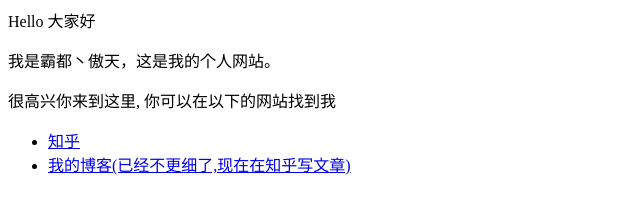
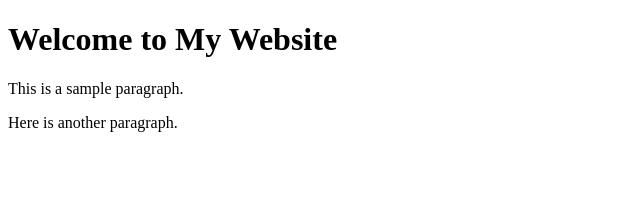
Before and after one commit to KailnX/Kailn.github.io, a plain HTML site: page index.html in a window 1280 px wide. Shown: the whole page, without its empty margins (0-640 px from the left). Drawn offline with Linux system fonts and the light colour scheme.

Commit message:
Update index.html

```diff
--- a/index.html
+++ b/index.html
@@ -1,8 +1,11 @@
-<p>Hello 大家好</p>
-<p>我是霸都丶傲天，这是我的个人网站。 </p>
-<p>很高兴你来到这里, 你可以在以下的网站找到我</p>
-
-<ul>
-  <li> <a href="https://www.zhihu.com/people/AJLoveChina">知乎</a> </li>
-  <li> <a href="http://hejie.nigeerhuo.com">我的博客(已经不更细了,现在在知乎写文章)</a> </li>
-</ul>
+<!DOCTYPE html>
+<html>
+<head>
+    <title>My Website</title>
+</head>
+<body>
+    <h1>Welcome to My Website</h1>
+    <p>This is a sample paragraph.</p>
+    <p>Here is another paragraph.</p>
+</body>
+</html>
```
